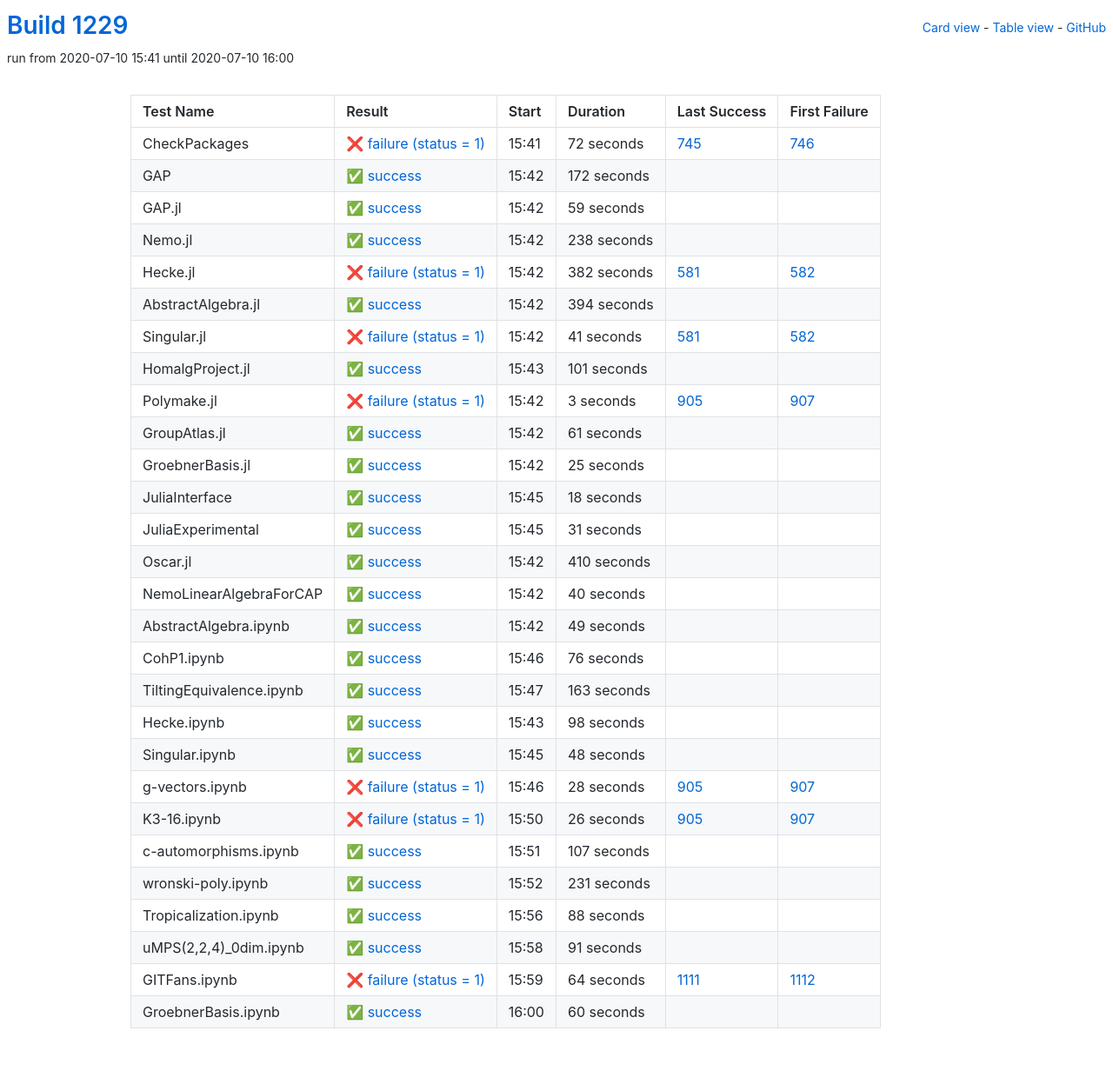
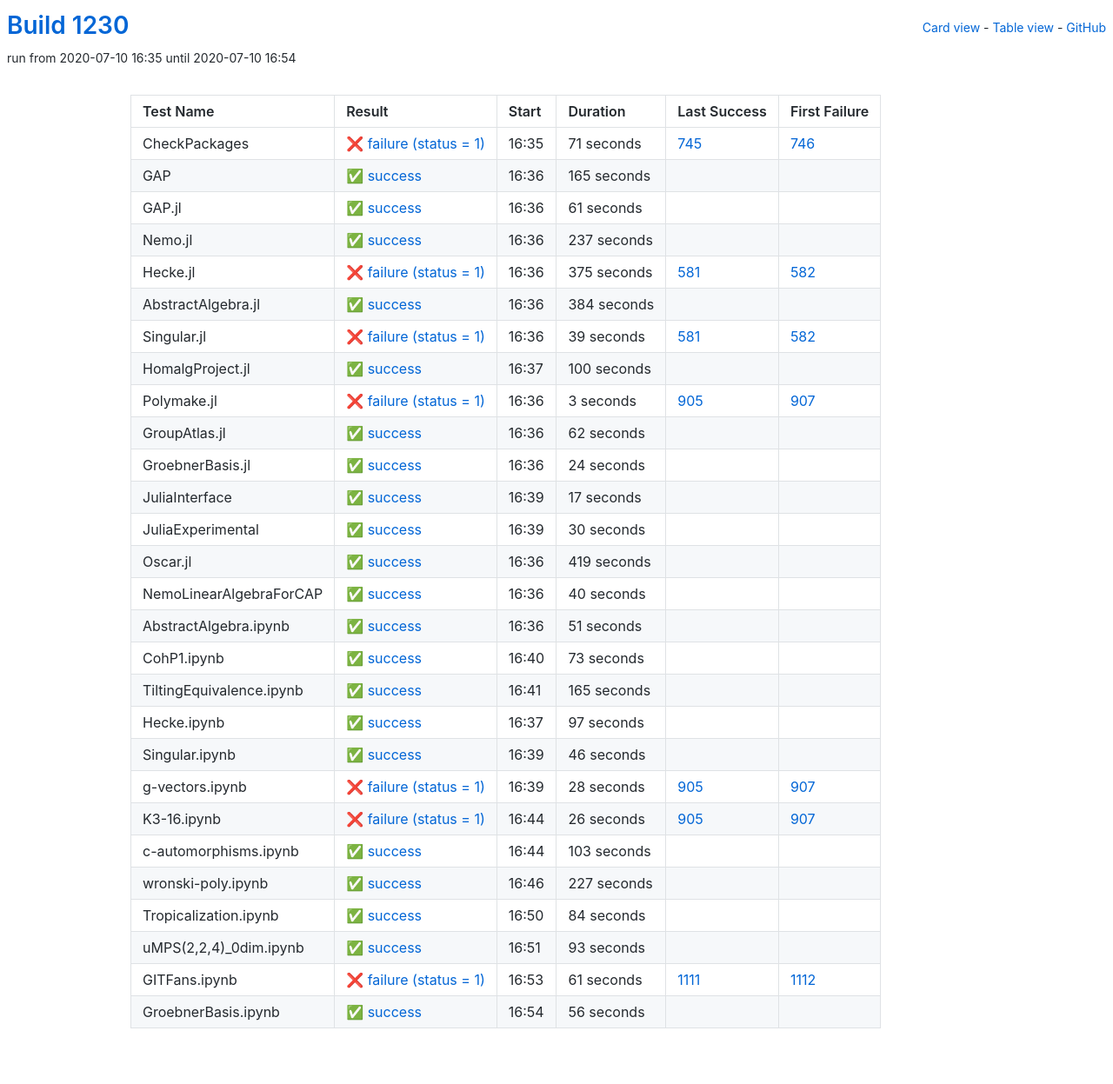
Before and after one commit to oscar-system/oscar-ci-status-1.4, a Jekyll site: the page built from table.html, in a window 1280 px wide. Shown: the whole page at 87% size. Built offline with Jekyll 4.4.1, drawn with Linux system fonts in a browser that asks for light colours.

Commit message:
Build #1230

```diff
--- a/_data/ci.yml
+++ b/_data/ci.yml
@@ -1,6 +1,6 @@
 ---
-build: 1229
-build_url: https://oscarci.mathematik.uni-kl.de/job/oscar-julia-1.4/1229/
+build: 1230
+build_url: https://oscarci.mathematik.uni-kl.de/job/oscar-julia-1.4/1230/
 job: oscar-julia-1.4
 organization: oscar-system
 repo: oscar-ci-status-1.4
@@ -8,104 +8,104 @@ repourl: https://github.com/oscar-system/oscar-ci-status-1.4
 tests:
 - name: CheckPackages
   id: checkpackages
-  log: https://oscarci.mathematik.uni-kl.de/job/oscar-julia-1.4/1229/artifact/logs/build-1229/CheckPackages.log
-  start: 2020-07-10 15:41
+  log: https://oscarci.mathematik.uni-kl.de/job/oscar-julia-1.4/1230/artifact/logs/build-1230/CheckPackages.log
+  start: 2020-07-10 16:35
   success: false
   exitcode: 1
   status: failure
-  duration: 72
+  duration: 71
   last_success: 745
   last_success_url: https://oscarci.mathematik.uni-kl.de/job/oscar-julia-1.4/745/
   first_failure: 746
   first_failure_url: https://oscarci.mathematik.uni-kl.de/job/oscar-julia-1.4/746/
 - name: GAP
   id: gap
-  log: https://oscarci.mathematik.uni-kl.de/job/oscar-julia-1.4/1229/artifact/logs/build-1229/GAP.log
-  start: 2020-07-10 15:42
+  log: https://oscarci.mathematik.uni-kl.de/job/oscar-julia-1.4/1230/artifact/logs/build-1230/GAP.log
+  start: 2020-07-10 16:36
   success: true
   exitcode: 0
   status: success
-  duration: 172
+  duration: 165
   last_success: false
   last_success_url:
   first_failure: false
   first_failure_url:
 - name: GAP.jl
   id: gap-jl
-  log: https://oscarci.mathematik.uni-kl.de/job/oscar-julia-1.4/1229/artifact/logs/build-1229/GAP.jl.log
-  start: 2020-07-10 15:42
+  log: https://oscarci.mathematik.uni-kl.de/job/oscar-julia-1.4/1230/artifact/logs/build-1230/GAP.jl.log
+  start: 2020-07-10 16:36
   success: true
   exitcode: 0
   status: success
-  duration: 59
+  duration: 61
   last_success: false
   last_success_url:
   first_failure: false
   first_failure_url:
 - name: Nemo.jl
   id: nemo-jl
-  log: https://oscarci.mathematik.uni-kl.de/job/oscar-julia-1.4/1229/artifact/logs/build-1229/Nemo.jl.log
-  start: 2020-07-10 15:42
+  log: https://oscarci.mathematik.uni-kl.de/job/oscar-julia-1.4/1230/artifact/logs/build-1230/Nemo.jl.log
+  start: 2020-07-10 16:36
   success: true
   exitcode: 0
   status: success
-  duration: 238
+  duration: 237
   last_success: false
   last_success_url:
   first_failure: false
   first_failure_url:
 - name: Hecke.jl
   id: hecke-jl
-  log: https://oscarci.mathematik.uni-kl.de/job/oscar-julia-1.4/1229/artifact/logs/build-1229/Hecke.jl.log
-  start: 2020-07-10 15:42
+  log: https://oscarci.mathematik.uni-kl.de/job/oscar-julia-1.4/1230/artifact/logs/build-1230/Hecke.jl.log
+  start: 2020-07-10 16:36
   success: false
   exitcode: 1
   status: failure
-  duration: 382
+  duration: 375
   last_success: 581
   last_success_url: https://oscarci.mathematik.uni-kl.de/job/oscar-julia-1.4/581/
   first_failure: 582
   first_failure_url: https://oscarci.mathematik.uni-kl.de/job/oscar-julia-1.4/582/
 - name: AbstractAlgebra.jl
   id: abstractalgebra-jl
-  log: https://oscarci.mathematik.uni-kl.de/job/oscar-julia-1.4/1229/artifact/logs/build-1229/AbstractAlgebra.jl.log
-  start: 2020-07-10 15:42
+  log: https://oscarci.mathematik.uni-kl.de/job/oscar-julia-1.4/1230/artifact/logs/build-1230/AbstractAlgebra.jl.log
+  start: 2020-07-10 16:36
   success: true
   exitcode: 0
   status: success
-  duration: 394
+  duration: 384
   last_success: false
   last_success_url:
   first_failure: false
   first_failure_url:
 - name: Singular.jl
   id: singular-jl
-  log: https://oscarci.mathematik.uni-kl.de/job/oscar-julia-1.4/1229/artifact/logs/build-1229/Singular.jl.log
-  start: 2020-07-10 15:42
+  log: https://oscarci.mathematik.uni-kl.de/job/oscar-julia-1.4/1230/artifact/logs/build-1230/Singular.jl.log
+  start: 2020-07-10 16:36
   success: false
   exitcode: 1
   status: failure
-  duration: 41
+  duration: 39
   last_success: 581
   last_success_url: https://oscarci.mathematik.uni-kl.de/job/oscar-julia-1.4/581/
   first_failure: 582
   first_failure_url: https://oscarci.mathematik.uni-kl.de/job/oscar-julia-1.4/582/
 - name: HomalgProject.jl
   id: homalgproject-jl
-  log: https://oscarci.mathematik.uni-kl.de/job/oscar-julia-1.4/1229/artifact/logs/build-1229/HomalgProject.jl.log
-  start: 2020-07-10 15:43
+  log: https://oscarci.mathematik.uni-kl.de/job/oscar-julia-1.4/1230/artifact/logs/build-1230/HomalgProject.jl.log
+  start: 2020-07-10 16:37
   success: true
   exitcode: 0
   status: success
-  duration: 101
+  duration: 100
   last_success: false
   last_success_url:
   first_failure: false
   first_failure_url:
 - name: Polymake.jl
   id: polymake-jl
-  log: https://oscarci.mathematik.uni-kl.de/job/oscar-julia-1.4/1229/artifact/logs/build-1229/Polymake.jl.log
-  start: 2020-07-10 15:42
+  log: https://oscarci.mathematik.uni-kl.de/job/oscar-julia-1.4/1230/artifact/logs/build-1230/Polymake.jl.log
+  start: 2020-07-10 16:36
   success: false
   exitcode: 1
   status: failure
@@ -116,68 +116,68 @@ tests:
   first_failure_url: https://oscarci.mathematik.uni-kl.de/job/oscar-julia-1.4/907/
 - name: GroupAtlas.jl
   id: groupatlas-jl
-  log: https://oscarci.mathematik.uni-kl.de/job/oscar-julia-1.4/1229/artifact/logs/build-1229/GroupAtlas.jl.log
-  start: 2020-07-10 15:42
+  log: https://oscarci.mathematik.uni-kl.de/job/oscar-julia-1.4/1230/artifact/logs/build-1230/GroupAtlas.jl.log
+  start: 2020-07-10 16:36
   success: true
   exitcode: 0
   status: success
-  duration: 61
+  duration: 62
   last_success: false
   last_success_url:
   first_failure: false
   first_failure_url:
 - name: GroebnerBasis.jl
   id: groebnerbasis-jl
-  log: https://oscarci.mathematik.uni-kl.de/job/oscar-julia-1.4/1229/artifact/logs/build-1229/GroebnerBasis.jl.log
-  start: 2020-07-10 15:42
+  log: https://oscarci.mathematik.uni-kl.de/job/oscar-julia-1.4/1230/artifact/logs/build-1230/GroebnerBasis.jl.log
+  start: 2020-07-10 16:36
   success: true
   exitcode: 0
   status: success
-  duration: 25
+  duration: 24
   last_success: false
   last_success_url:
   first_failure: false
   first_failure_url:
 - name: JuliaInterface
   id: juliainterface
-  log: https://oscarci.mathematik.uni-kl.de/job/oscar-julia-1.4/1229/artifact/logs/build-1229/JuliaInterface.log
-  start: 2020-07-10 15:45
+  log: https://oscarci.mathematik.uni-kl.de/job/oscar-julia-1.4/1230/artifact/logs/build-1230/JuliaInterface.log
+  start: 2020-07-10 16:39
   success: true
   exitcode: 0
   status: success
-  duration: 18
+  duration: 17
   last_success: false
   last_success_url:
   first_failure: false
   first_failure_url:
 - name: JuliaExperimental
   id: juliaexperimental
-  log: https://oscarci.mathematik.uni-kl.de/job/oscar-julia-1.4/1229/artifact/logs/build-1229/JuliaExperimental.log
-  start: 2020-07-10 15:45
+  log: https://oscarci.mathematik.uni-kl.de/job/oscar-julia-1.4/1230/artifact/logs/build-1230/JuliaExperimental.log
+  start: 2020-07-10 16:39
   success: true
   exitcode: 0
   status: success
-  duration: 31
+  duration: 30
   last_success: false
   last_success_url:
   first_failure: false
   first_failure_url:
 - name: Oscar.jl
   id: oscar-jl
-  log: https://oscarci.mathematik.uni-kl.de/job/oscar-julia-1.4/1229/artifact/logs/build-1229/Oscar.jl.log
-  start: 2020-07-10 15:42
+  log: https://oscarci.mathematik.uni-kl.de/job/oscar-julia-1.4/1230/artifact/logs/build-1230/Oscar.jl.log
+  start: 2020-07-10 16:36
   success: true
   exitcode: 0
   status: success
-  duration: 410
+  duration: 419
   last_success: false
   last_success_url:
   first_failure: false
   first_failure_url:
 - name: NemoLinearAlgebraForCAP
   id: nemolinearalgebraforcap
-  log: https://oscarci.mathematik.uni-kl.de/job/oscar-julia-1.4/1229/artifact/logs/build-1229/NemoLinearAlgebraForCAP.log
-  start: 2020-07-10 15:42
+  log: https://oscarci.mathematik.uni-kl.de/job/oscar-julia-1.4/1230/artifact/logs/build-1230/NemoLinearAlgebraForCAP.log
+  start: 2020-07-10 16:36
   success: true
   exitcode: 0
   status: success
@@ -188,68 +188,68 @@ tests:
   first_failure_url:
 - name: AbstractAlgebra.ipynb
   id: abstractalgebra-ipynb
-  log: https://oscarci.mathematik.uni-kl.de/job/oscar-julia-1.4/1229/artifact/logs/build-1229/AbstractAlgebra.ipynb.log
-  start: 2020-07-10 15:42
+  log: https://oscarci.mathematik.uni-kl.de/job/oscar-julia-1.4/1230/artifact/logs/build-1230/AbstractAlgebra.ipynb.log
+  start: 2020-07-10 16:36
   success: true
   exitcode: 0
   status: success
-  duration: 49
+  duration: 51
   last_success: false
   last_success_url:
   first_failure: false
   first_failure_url:
 - name: CohP1.ipynb
   id: cohp1-ipynb
-  log: https://oscarci.mathematik.uni-kl.de/job/oscar-julia-1.4/1229/artifact/logs/build-1229/CohP1.ipynb.log
-  start: 2020-07-10 15:46
+  log: https://oscarci.mathematik.uni-kl.de/job/oscar-julia-1.4/1230/artifact/logs/build-1230/CohP1.ipynb.log
+  start: 2020-07-10 16:40
   success: true
   exitcode: 0
   status: success
-  duration: 76
+  duration: 73
   last_success: false
   last_success_url:
   first_failure: false
   first_failure_url:
 - name: TiltingEquivalence.ipynb
   id: tiltingequivalence-ipynb
-  log: https://oscarci.mathematik.uni-kl.de/job/oscar-julia-1.4/1229/artifact/logs/build-1229/TiltingEquivalence.ipynb.log
-  start: 2020-07-10 15:47
+  log: https://oscarci.mathematik.uni-kl.de/job/oscar-julia-1.4/1230/artifact/logs/build-1230/TiltingEquivalence.ipynb.log
+  start: 2020-07-10 16:41
   success: true
   exitcode: 0
   status: success
-  duration: 163
+  duration: 165
   last_success: false
   last_success_url:
   first_failure: false
   first_failure_url:
 - name: Hecke.ipynb
   id: hecke-ipynb
-  log: https://oscarci.mathematik.uni-kl.de/job/oscar-julia-1.4/1229/artifact/logs/build-1229/Hecke.ipynb.log
-  start: 2020-07-10 15:43
+  log: https://oscarci.mathematik.uni-kl.de/job/oscar-julia-1.4/1230/artifact/logs/build-1230/Hecke.ipynb.log
+  start: 2020-07-10 16:37
   success: true
   exitcode: 0
   status: success
-  duration: 98
+  duration: 97
   last_success: false
   last_success_url:
   first_failure: false
   first_failure_url:
 - name: Singular.ipynb
   id: singular-ipynb
-  log: https://oscarci.mathematik.uni-kl.de/job/oscar-julia-1.4/1229/artifact/logs/build-1229/Singular.ipynb.log
-  start: 2020-07-10 15:45
+  log: https://oscarci.mathematik.uni-kl.de/job/oscar-julia-1.4/1230/artifact/logs/build-1230/Singular.ipynb.log
+  start: 2020-07-10 16:39
   success: true
   exitcode: 0
   status: success
-  duration: 48
+  duration: 46
   last_success: false
   last_success_url:
   first_failure: false
   first_failure_url:
 - name: g-vectors.ipynb
   id: g-vectors-ipynb
-  log: https://oscarci.mathematik.uni-kl.de/job/oscar-julia-1.4/1229/artifact/logs/build-1229/g-vectors.ipynb.log
-  start: 2020-07-10 15:46
+  log: https://oscarci.mathematik.uni-kl.de/job/oscar-julia-1.4/1230/artifact/logs/build-1230/g-vectors.ipynb.log
+  start: 2020-07-10 16:39
   success: false
   exitcode: 1
   status: failure
@@ -260,8 +260,8 @@ tests:
   first_failure_url: https://oscarci.mathematik.uni-kl.de/job/oscar-julia-1.4/907/
 - name: K3-16.ipynb
   id: k3-16-ipynb
-  log: https://oscarci.mathematik.uni-kl.de/job/oscar-julia-1.4/1229/artifact/logs/build-1229/K3-16.ipynb.log
-  start: 2020-07-10 15:50
+  log: https://oscarci.mathematik.uni-kl.de/job/oscar-julia-1.4/1230/artifact/logs/build-1230/K3-16.ipynb.log
+  start: 2020-07-10 16:44
   success: false
   exitcode: 1
   status: failure
@@ -272,72 +272,72 @@ tests:
   first_failure_url: https://oscarci.mathematik.uni-kl.de/job/oscar-julia-1.4/907/
 - name: c-automorphisms.ipynb
   id: c-automorphisms-ipynb
-  log: https://oscarci.mathematik.uni-kl.de/job/oscar-julia-1.4/1229/artifact/logs/build-1229/c-automorphisms.ipynb.log
-  start: 2020-07-10 15:51
+  log: https://oscarci.mathematik.uni-kl.de/job/oscar-julia-1.4/1230/artifact/logs/build-1230/c-automorphisms.ipynb.log
+  start: 2020-07-10 16:44
   success: true
   exitcode: 0
   status: success
-  duration: 107
+  duration: 103
   last_success: false
   last_success_url:
   first_failure: false
   first_failure_url:
 - name: wronski-poly.ipynb
   id: wronski-poly-ipynb
-  log: https://oscarci.mathematik.uni-kl.de/job/oscar-julia-1.4/1229/artifact/logs/build-1229/wronski-poly.ipynb.log
-  start: 2020-07-10 15:52
+  log: https://oscarci.mathematik.uni-kl.de/job/oscar-julia-1.4/1230/artifact/logs/build-1230/wronski-poly.ipynb.log
+  start: 2020-07-10 16:46
   success: true
   exitcode: 0
   status: success
-  duration: 231
+  duration: 227
   last_success: false
   last_success_url:
   first_failure: false
   first_failure_url:
 - name: Tropicalization.ipynb
   id: tropicalization-ipynb
-  log: https://oscarci.mathematik.uni-kl.de/job/oscar-julia-1.4/1229/artifact/logs/build-1229/Tropicalization.ipynb.log
-  start: 2020-07-10 15:56
+  log: https://oscarci.mathematik.uni-kl.de/job/oscar-julia-1.4/1230/artifact/logs/build-1230/Tropicalization.ipynb.log
+  start: 2020-07-10 16:50
   success: true
   exitcode: 0
   status: success
-  duration: 88
+  duration: 84
   last_success: false
   last_success_url:
   first_failure: false
   first_failure_url:
 - name: uMPS(2,2,4)_0dim.ipynb
   id: umps-2-2-4-0dim-ipynb
-  log: https://oscarci.mathematik.uni-kl.de/job/oscar-julia-1.4/1229/artifact/logs/build-1229/uMPS-2-2-4-_0dim.ipynb.log
-  start: 2020-07-10 15:58
+  log: https://oscarci.mathematik.uni-kl.de/job/oscar-julia-1.4/1230/artifact/logs/build-1230/uMPS-2-2-4-_0dim.ipynb.log
+  start: 2020-07-10 16:51
   success: true
   exitcode: 0
   status: success
-  duration: 91
+  duration: 93
   last_success: false
   last_success_url:
   first_failure: false
   first_failure_url:
 - name: GITFans.ipynb
   id: gitfans-ipynb
-  log: https://oscarci.mathematik.uni-kl.de/job/oscar-julia-1.4/1229/artifact/logs/build-1229/GITFans.ipynb.log
-  start: 2020-07-10 15:59
+  log: https://oscarci.mathematik.uni-kl.de/job/oscar-julia-1.4/1230/artifact/logs/build-1230/GITFans.ipynb.log
+  start: 2020-07-10 16:53
   success: false
   exitcode: 1
   status: failure
-  duration: 64
+  duration: 61
   last_success: 1111
   last_success_url: https://oscarci.mathematik.uni-kl.de/job/oscar-julia-1.4/1111/
   first_failure: 1112
   first_failure_url: https://oscarci.mathematik.uni-kl.de/job/oscar-julia-1.4/1112/
 - name: GroebnerBasis.ipynb
   id: groebnerbasis-ipynb
-  log: https://oscarci.mathematik.uni-kl.de/job/oscar-julia-1.4/1229/artifact/logs/build-1229/GroebnerBasis.ipynb.log
-  start: 2020-07-10 16:00
+  log: https://oscarci.mathematik.uni-kl.de/job/oscar-julia-1.4/1230/artifact/logs/build-1230/GroebnerBasis.ipynb.log
+  start: 2020-07-10 16:54
   success: true
   exitcode: 0
   status: success
-  duration: 60
+  duration: 56
   last_success: false
   last_success_url:
   first_failure: false
```
Also changed, not shown: README.md.
